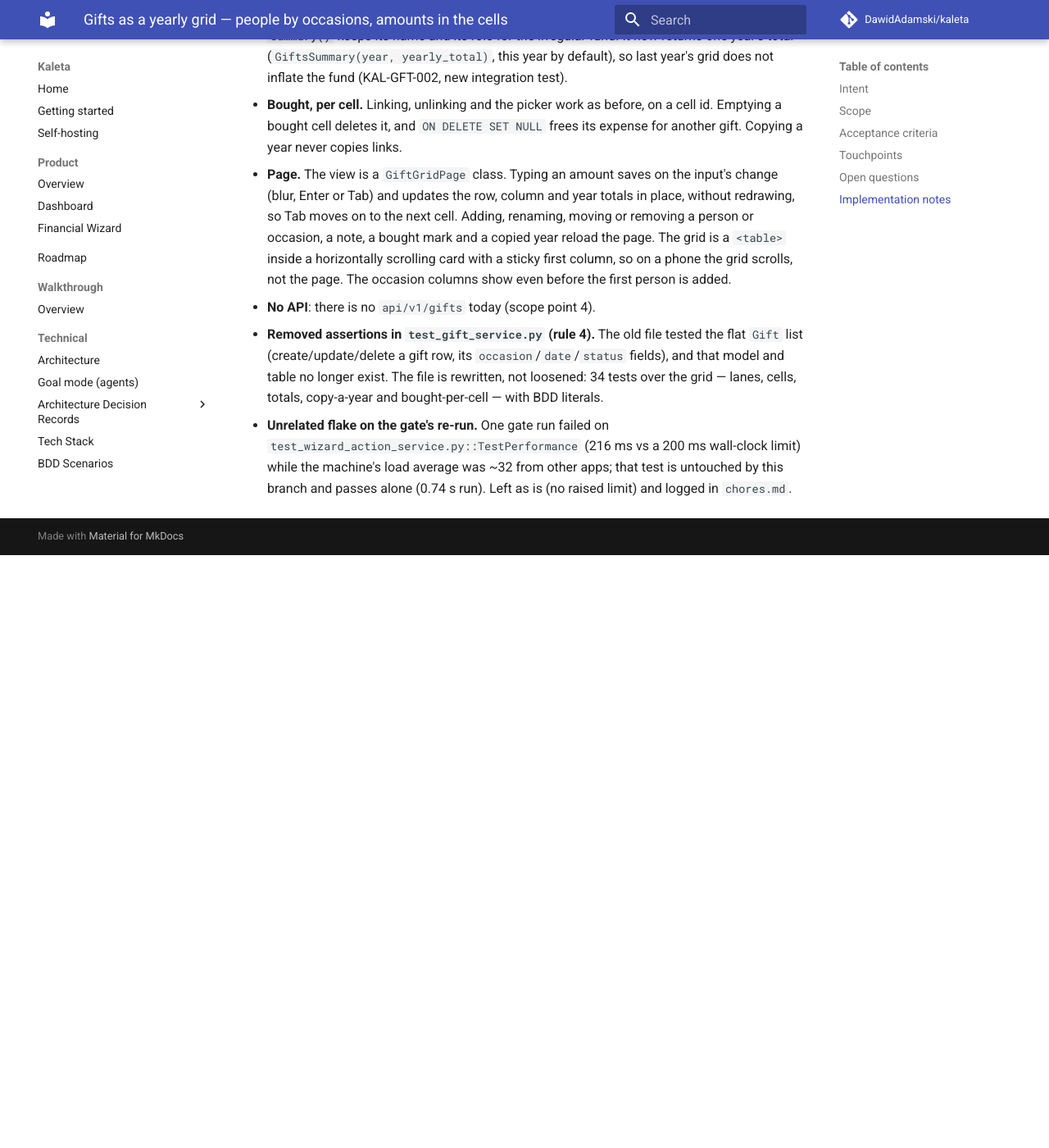
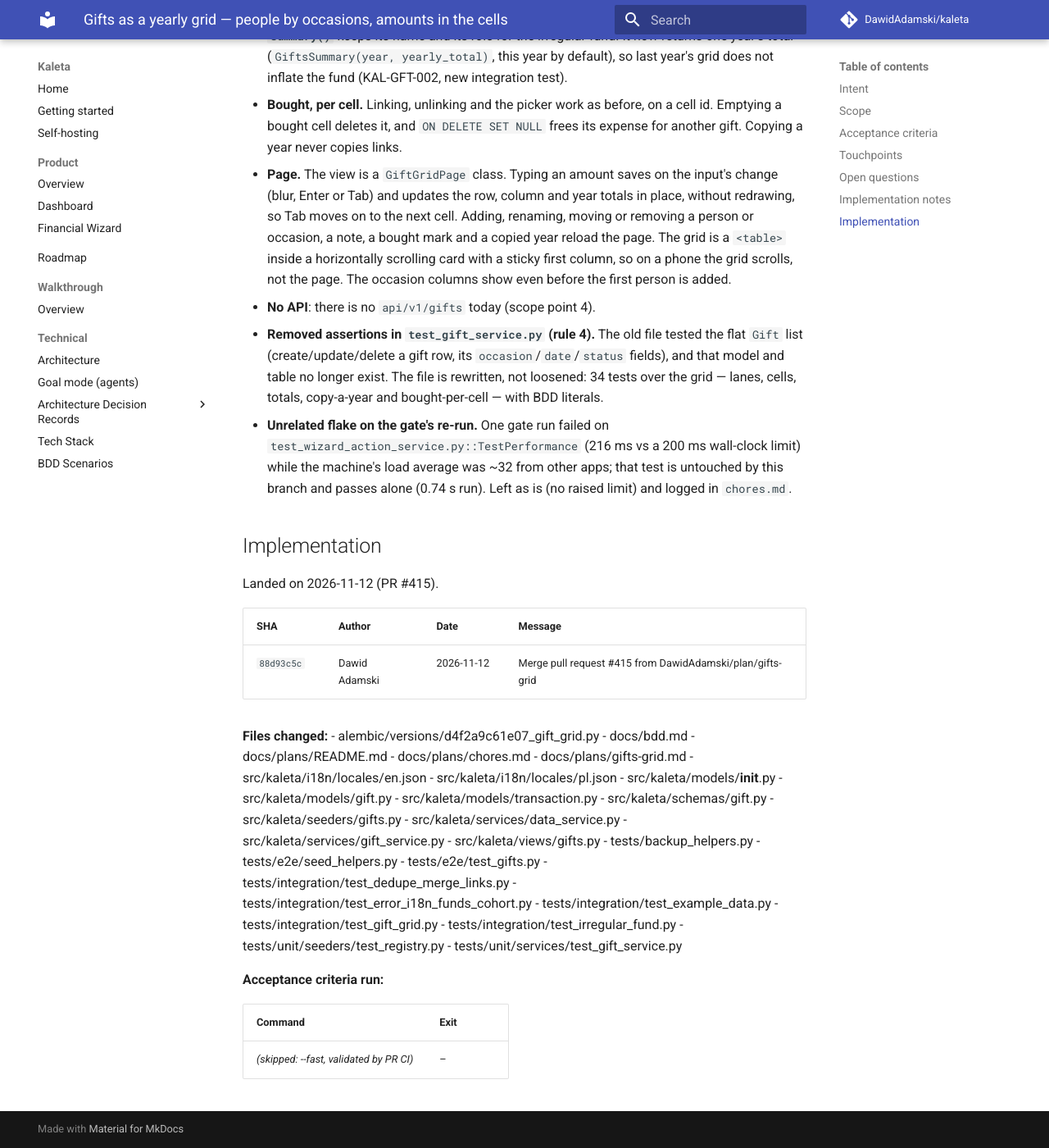
Before and after one commit to DawidAdamski/kaleta, an MkDocs documentation site: the page built from docs/plans/archive/gifts-grid.md, in a window 1280 px wide and 1400 px high, scrolled down 4331 px. Shown: the whole window at 82% size. Built offline with MkDocs 1.6.1 and Material for MkDocs 9.7.7, drawn with Linux system fonts in a browser that asks for light colours; comment, search, counter and statistics services are not loaded; before the commit the page ends 5008 px from its top, so only the background shows below that.

Commit message:
docs(plans): archive gifts-grid (#415)

```diff
--- a/docs/plans/gifts-grid.md
+++ b/docs/plans/archive/gifts-grid.md
@@ -3,8 +3,9 @@ plan_id: gifts-grid
 title: Gifts as a yearly grid — people by occasions, amounts in the cells
 area: wizard
 effort: medium
-status: in-progress
-roadmap_ref: ../roadmap.md
+status: archived
+archived_at: 2026-11-12
+roadmap_ref: ../../roadmap.md
 ---
 
 # Gifts as a yearly grid — people by occasions, amounts in the cells
@@ -204,3 +205,44 @@ Scenario literals (Working Agreement rule 11), to be written into
   wall-clock limit) while the machine's load average was ~32 from other apps;
   that test is untouched by this branch and passes alone (0.74 s run). Left as
   is (no raised limit) and logged in `chores.md`.
+
+## Implementation
+
+Landed on 2026-11-12 (PR #415).
+
+| SHA | Author | Date | Message |
+|---|---|---|---|
+| `88d93c5c` | Dawid Adamski | 2026-11-12 | Merge pull request #415 from DawidAdamski/plan/gifts-grid |
+
+**Files changed:**
+- alembic/versions/d4f2a9c61e07_gift_grid.py
+- docs/bdd.md
+- docs/plans/README.md
+- docs/plans/chores.md
+- docs/plans/gifts-grid.md
+- src/kaleta/i18n/locales/en.json
+- src/kaleta/i18n/locales/pl.json
+- src/kaleta/models/__init__.py
+- src/kaleta/models/gift.py
+- src/kaleta/models/transaction.py
+- src/kaleta/schemas/gift.py
+- src/kaleta/seeders/gifts.py
+- src/kaleta/services/data_service.py
+- src/kaleta/services/gift_service.py
+- src/kaleta/views/gifts.py
+- tests/backup_helpers.py
+- tests/e2e/seed_helpers.py
+- tests/e2e/test_gifts.py
+- tests/integration/test_dedupe_merge_links.py
+- tests/integration/test_error_i18n_funds_cohort.py
+- tests/integration/test_example_data.py
+- tests/integration/test_gift_grid.py
+- tests/integration/test_irregular_fund.py
+- tests/unit/seeders/test_registry.py
+- tests/unit/services/test_gift_service.py
+
+**Acceptance criteria run:**
+
+| Command | Exit |
+|---|---|
+| _(skipped: --fast, validated by PR CI)_ | – |
```
Also changed, not shown: docs/plans/README.md (+1 -1 lines).
